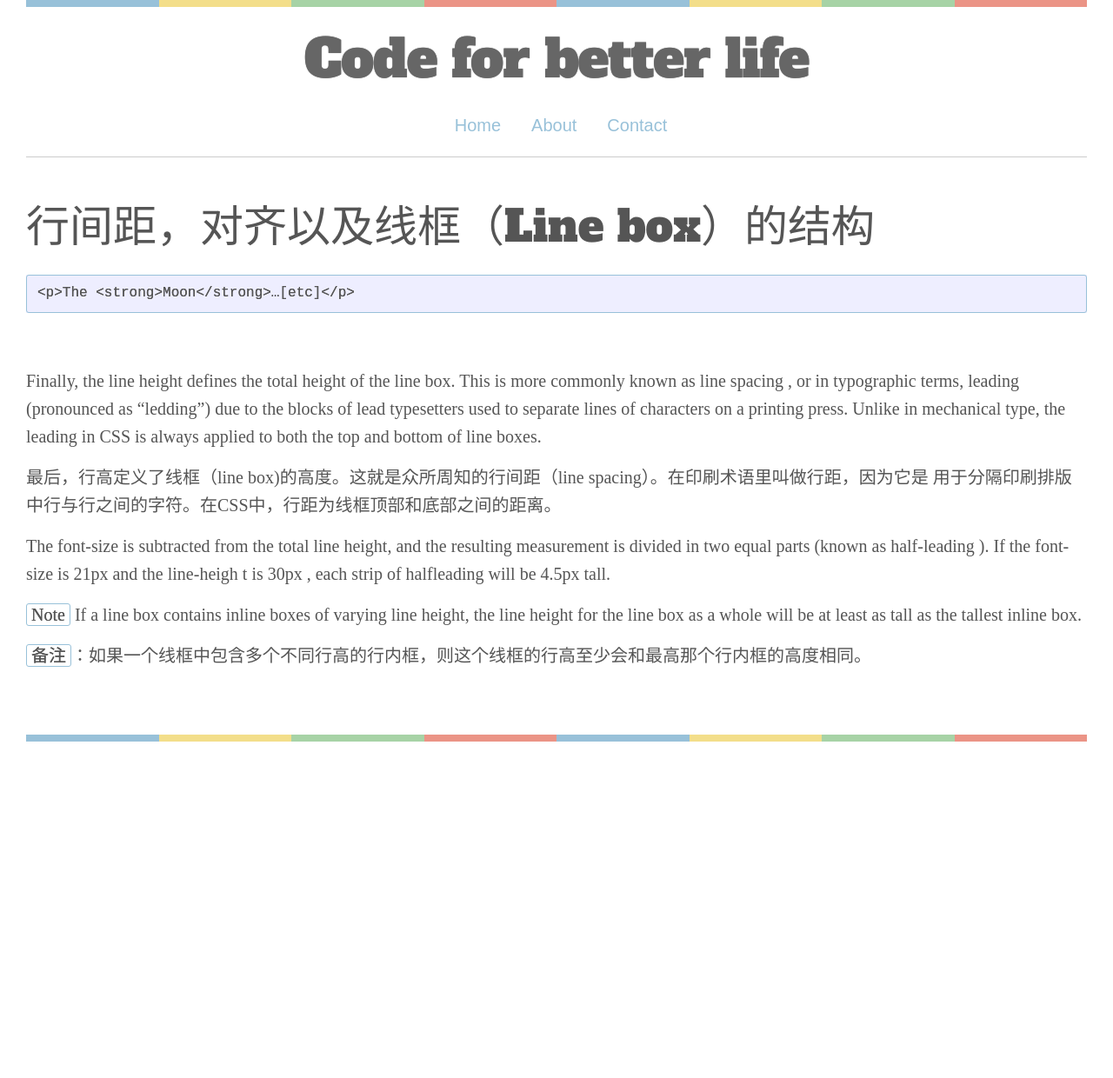
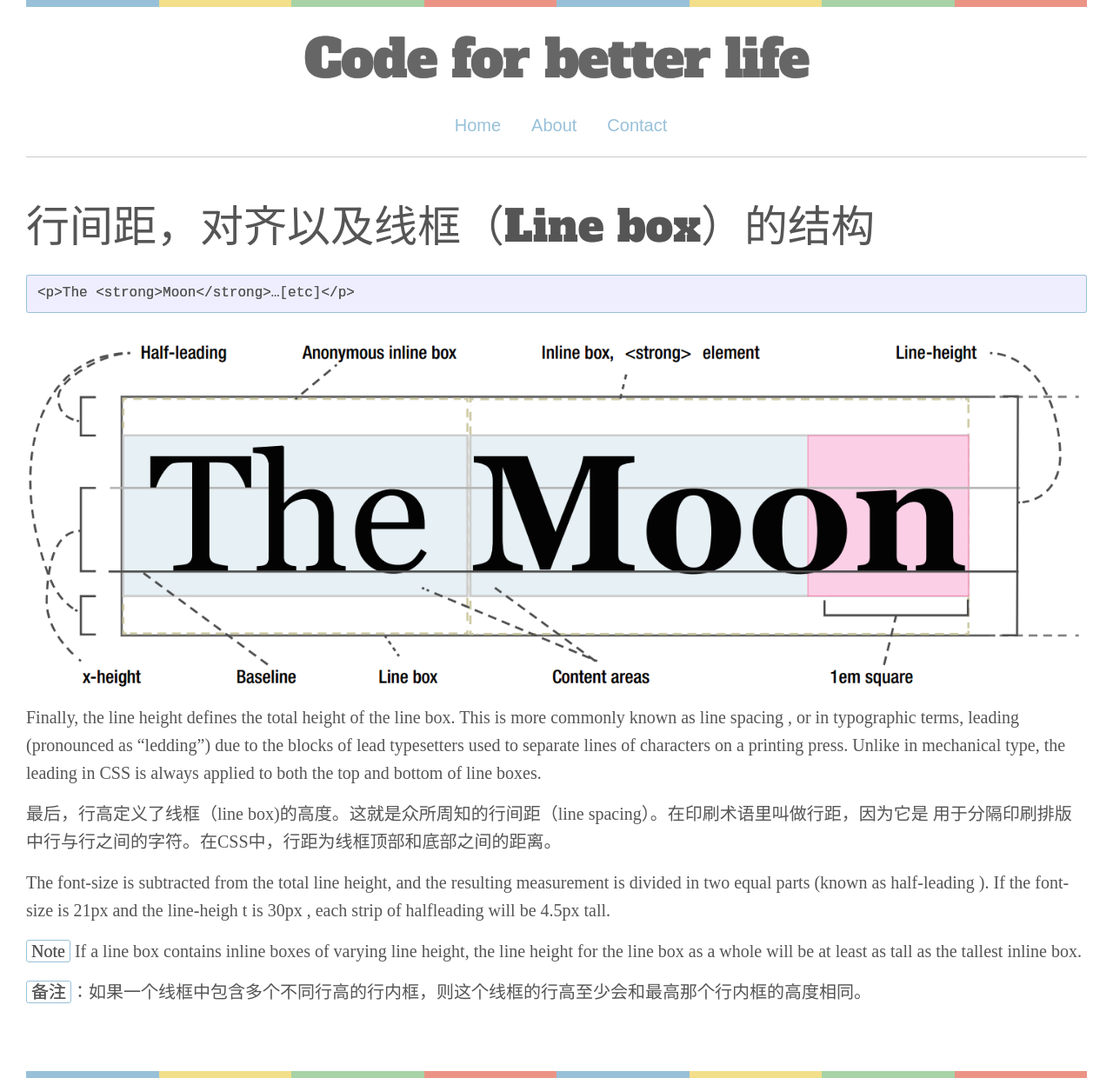
Before and after one commit to YYvanYang/yyvanyang.github.io, a Jekyll site: the page built from _posts/2017-02-08-css-mastery.md, in a window 1280 px wide. Shown: the whole page at 87% size. Built offline with Jekyll 4.4.1, drawn with Linux system fonts in a browser that asks for light colours; some web fonts are replaced; before the commit the page ends 900 px from its top, so only the background shows below that.

Commit message:
fixed image link

````diff
--- a/_posts/2017-02-08-css-mastery.md
+++ b/_posts/2017-02-08-css-mastery.md
@@ -8,7 +8,7 @@ layout: default
 <p>The <strong>Moon</strong>…[etc]</p>
 ```
 
-![](https://yyvanyang.github.io/line-box.png)
+![]({{site.baseurl}}/images/line-box.png)
 
 Finally, the line height defines the total height of the line box. This is more commonly known as
 line spacing , or in typographic terms, leading (pronounced as “ledding”) due to the blocks of
````
Also changed, not shown: images/line-box.png (renamed from _posts/line-box.png).
